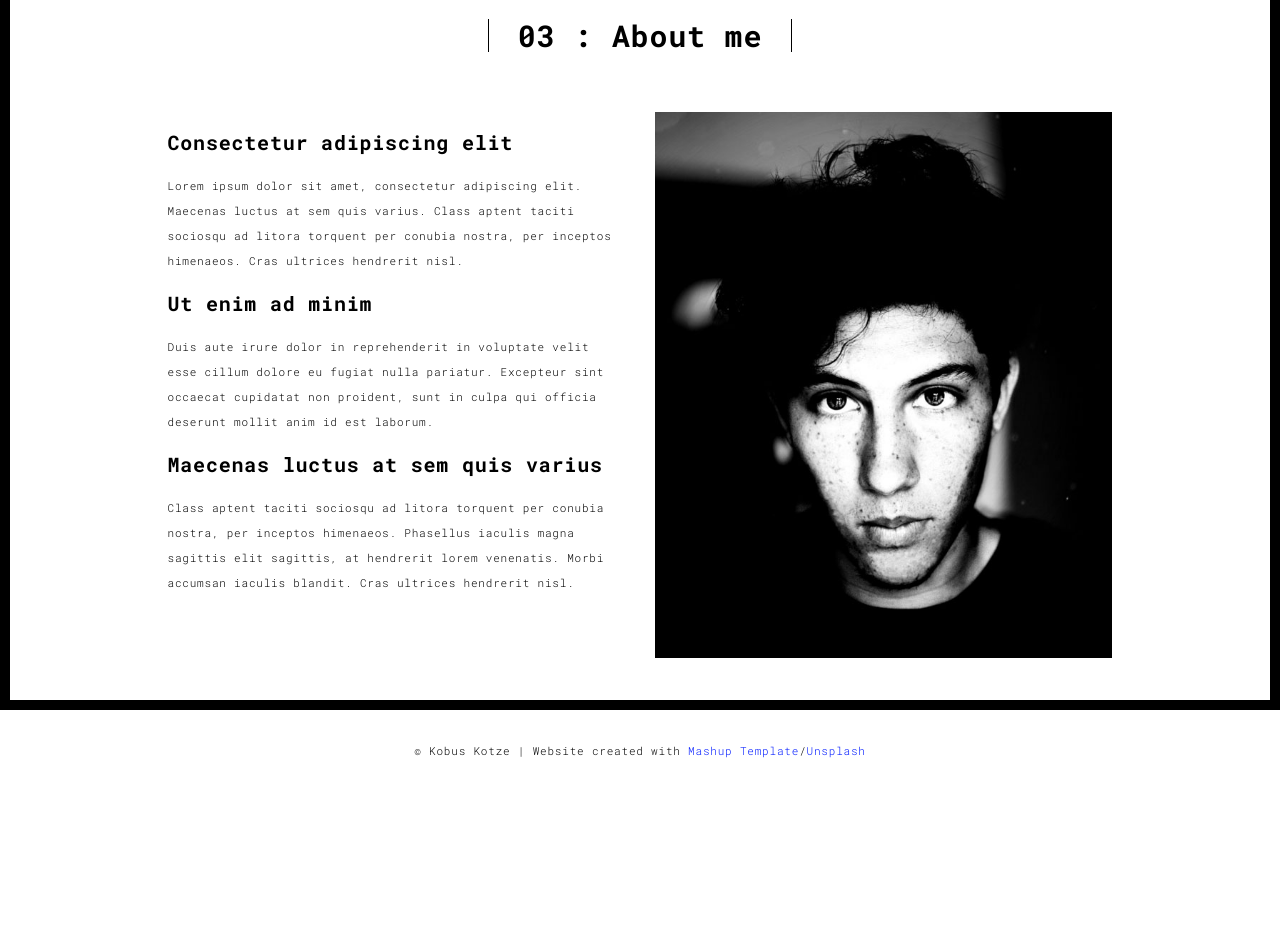
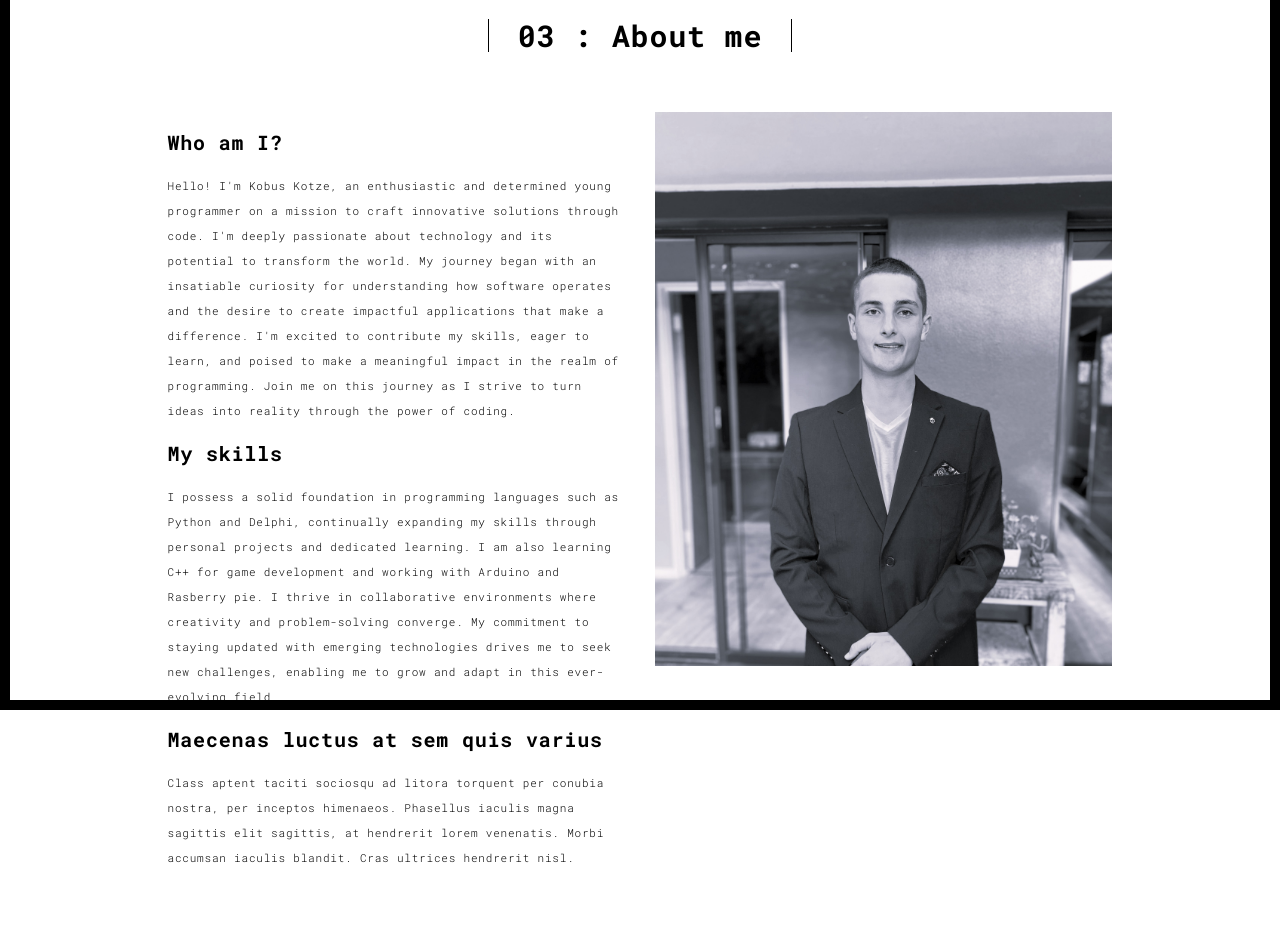
Before and after one commit to KobusKotze13/portfo2.0, a Flask app: page /about.html in a window 1280 px wide. Shown: the part 90-1039 px from the top of the page. Before the commit the page ends 848 px from the top, so only its background shows below. Run offline with Flask 2, Linux system fonts and the light colour scheme; some libraries are stand-ins or nearby versions.

Commit message:
Add personal info etc

```diff
--- /dev/null
+++ b/pyvenv.cfg
@@ -0,0 +1,5 @@
+home = C:\Users\kotze\AppData\Local\Microsoft\WindowsApps\PythonSoftwareFoundation.Python.3.12_qbz5n2kfra8p0
+include-system-site-packages = false
+version = 3.12.0
+executable = C:\Users\kotze\AppData\Local\Microsoft\WindowsApps\PythonSoftwareFoundation.Python.3.12_qbz5n2kfra8p0\python.exe
+command = C:\Users\kotze\AppData\Local\Microsoft\WindowsApps\PythonSoftwareFoundation.Python.3.12_qbz5n2kfra8p0\python.exe -m venv C:\Users\kotze\OneDrive\Desktop\code\pyth\portfo
--- a/templates/about.html
+++ b/templates/about.html
@@ -61,13 +61,21 @@
             <div class="col-md-10 col-md-offset-1">
               <div class="row">
                 <div class="col-xs-12 col-md-6">
-                  <h3>Consectetur adipiscing elit</h3>
-                  <p>Lorem ipsum dolor sit amet, consectetur adipiscing elit. Maecenas luctus at sem quis varius.
-                  Class aptent taciti sociosqu ad litora torquent per conubia nostra, per inceptos himenaeos. Cras ultrices hendrerit nisl.</p>
-                  <h3>Ut enim ad minim </h3>
-                  <p>Duis aute irure dolor in reprehenderit in voluptate velit esse
-                  cillum dolore eu fugiat nulla pariatur. Excepteur sint occaecat cupidatat non
-                  proident, sunt in culpa qui officia deserunt mollit anim id est laborum.
+                  <h3>Who am I?</h3>
+                  <p>Hello! I'm Kobus Kotze, an enthusiastic and determined young programmer on a mission to craft innovative solutions
+                    through code. I'm deeply passionate about technology and its potential to transform the world. My journey began with
+                    an insatiable curiosity for understanding how software operates and the desire to create impactful applications that
+                    make a difference.
+
+                    I'm excited to contribute my skills, eager to learn, and poised to make a meaningful impact in the realm of programming.
+                    Join me on this journey as I strive to turn ideas into reality through the power of coding.</p>
+                  <h3>My skills</h3>
+                  <p>I possess a solid foundation in programming languages such as Python and Delphi,
+                    continually expanding my skills through personal projects and dedicated learning.
+                    I am also learning C++ for game development and working with Arduino and Rasberry pie.
+                    I thrive in collaborative environments where creativity and problem-solving converge.
+                    My commitment to staying updated with emerging technologies drives me to seek new challenges,
+                    enabling me to grow and adapt in this ever-evolving field.</p>
                   <h3>Maecenas luctus at sem quis varius</h3>
                   <p>
                   Class aptent taciti sociosqu ad litora torquent per conubia nostra, per inceptos himenaeos. Phasellus iaculis magna sagittis elit sagittis, at hendrerit lorem venenatis. Morbi accumsan iaculis blandit. Cras ultrices hendrerit nisl.</p>
--- a/templates/contact.html
+++ b/templates/contact.html
@@ -122,7 +122,7 @@
   <div class="container">
     <div class="row">
       <div class="col-xs-12">
-        <p>© Kobus Kotze | Website created with <a href="http://www.mashup-template.com/" title="Create website with free html template">Mashup Template</a>/<a href="https://www.unsplash.com/" title="Beautiful Free Images">Unsplash</a></p>
+        <p>© Kobus Kotze </p>
       </div>
     </div>
   </div>
--- a/templates/index.html
+++ b/templates/index.html
@@ -59,6 +59,8 @@
                 <span id="typed-strings">
                   <span>I'm Kobus Kotze</span>
                   <span>Python Developer</span>
+                  <span>I'm Kobus Kotze</span>
+                  <span>Delphi Developer</span>
                 </span>
                 <span id="typed"></span>
               </h1>
```
Also changed, not shown: static/assets/images/profil.jpg, 10 other files.
